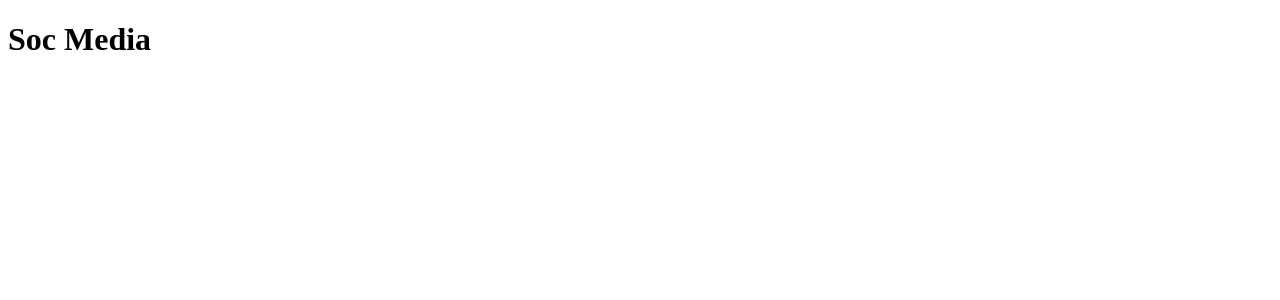
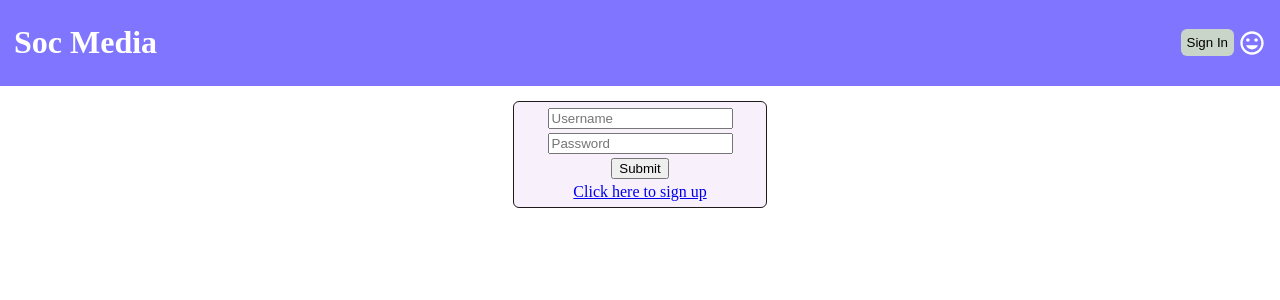
Before and after one commit to jackmaster110/soc-media-frontend, a React (Create React App) app: page /#/signIn in a window 1280 px wide. Shown: the top 300 px of the page. Built offline with nearby package versions, Linux system fonts and the light colour scheme.

Commit message:
Updated some stuff

```diff
--- a/package.json
+++ b/package.json
@@ -8,9 +8,11 @@
     "@types/react": "^17.0.15",
     "@types/react-dom": "^17.0.9",
     "@types/react-router-dom": "^5.1.8",
+    "axios": "^0.21.1",
     "node-sass": "6.0.0",
     "react": "^17.0.2",
     "react-dom": "^17.0.2",
+    "react-icons": "^4.2.0",
     "react-router-dom": "^5.2.0",
     "react-scripts": "4.0.3",
     "sass-loader": "^12.1.0",
--- a/src/App.tsx
+++ b/src/App.tsx
@@ -1,11 +1,33 @@
-import React from "react";
+import React, { useState } from "react";
+import { MdInsertEmoticon } from "react-icons/md";
+import { Link, Route, Switch } from "react-router-dom";
+import SignInForm from "./components/SignIn/SignInForm";
+import SignInOut from "./components/SignIn/SignInOut";
 
 function App() {
+    const [isLoggedIn, setIsLoggedIn] = useState<boolean>(false);
+
     return (
         <div className="app-container">
             <header className="app-header">
-                <h1>Soc Media</h1>
+                <Link className="heading-link" to="/">
+                    <h1>Soc Media</h1>
+                </Link>
+                <div className="sub-header">
+                    <SignInOut isSignedIn={isLoggedIn} />
+                    <MdInsertEmoticon className="icon header-icon smile-icon" />
+                </div>
             </header>
+            <div className="content">
+                <Switch>
+                    <Route exact path="/">
+                        <p>Test</p>
+                    </Route>
+                    <Route path="/signIn">
+                        <SignInForm />
+                    </Route>
+                </Switch>
+            </div>
         </div>
     );
 }
--- /dev/null
+++ b/src/components/SignIn/SignInForm.tsx
@@ -0,0 +1,47 @@
+import React, { useState } from "react";
+import { Link } from "react-router-dom";
+import axios from "axios";
+
+function SignInForm() {
+    const [formUsername, setFormUsername] = useState<string>();
+    const [formPassword, setFormPassword] = useState<string>();
+
+    const onUsernameChange = (event: React.ChangeEvent<HTMLInputElement>) => {
+        setFormUsername(event.currentTarget.value);
+    };
+
+    const onPasswordChange = (event: React.ChangeEvent<HTMLInputElement>) => {
+        setFormPassword(event.currentTarget.value);
+    };
+
+    const submitForm = (event: React.MouseEvent<HTMLInputElement>) => {
+        axios.get(process.env.BACKEND_URL + "/api/get-")
+    };
+
+    return (
+        <div className="form-container">
+            <form className="sign-in-form">
+                <input
+                    className="form-username"
+                    type="text"
+                    placeholder="Username"
+                    onChange={onUsernameChange}
+                />
+                <input
+                    className="form-password"
+                    type="password"
+                    placeholder="Password"
+                    onChange={onPasswordChange}
+                />
+                <input className="form-submit" type="submit" onClick={submitForm} />
+                <footer>
+                    <span>
+                        <Link to="/signUp">Click here to sign up</Link>
+                    </span>
+                </footer>
+            </form>
+        </div>
+    );
+}
+
+export default SignInForm;
--- /dev/null
+++ b/src/components/SignIn/SignInOut.tsx
@@ -0,0 +1,19 @@
+import React from "react";
+import { Link } from "react-router-dom";
+
+type SignInOutProps = {
+    isSignedIn: boolean;
+};
+
+function SignInOut({ isSignedIn }: SignInOutProps) {
+    var button;
+    if (isSignedIn) {
+        button = <button className="btn sign-btn sign-in-btn">Sign Out</button>;
+    } else {
+        button = <button className="btn sign-btn sign-out-btn">Sign In</button>;
+    }
+
+    return <Link to={isSignedIn ? "/signOut" : "/signIn"}>{button}</Link>;
+}
+
+export default SignInOut;
--- a/src/index.tsx
+++ b/src/index.tsx
@@ -1,11 +1,14 @@
-import React from 'react';
-import ReactDOM from 'react-dom';
-import './scss/index.scss';
-import App from './App';
+import React from "react";
+import ReactDOM from "react-dom";
+import "./scss/index.scss";
+import App from "./App";
+import { HashRouter as Router } from "react-router-dom";
 
 ReactDOM.render(
-  <React.StrictMode>
-    <App />
-  </React.StrictMode>,
-  document.getElementById('root')
+    <React.StrictMode>
+        <Router>
+            <App />
+        </Router>
+    </React.StrictMode>,
+    document.getElementById("root")
 );
--- a/src/scss/index.scss
+++ b/src/scss/index.scss
@@ -1,5 +1,89 @@
 @import "./globals.scss";
 
+body {
+    width: 100%;
+    height: 100%;
+    margin: 0;
+}
+
+.btn {
+    padding: 6px;
+    margin: 4px;
+    border: 0;
+    border-radius: 6px;
+
+    &:hover {
+        cursor: pointer;
+    }
+}
+
 .app-container {
+    width: 100%;
+    height: 100%;
+    margin: 0;
 
+    .app-header {
+        display: flex;
+        align-items: center;
+        justify-content: space-between;
+
+        padding: 3px 14px;
+        width: subtract(100%, 14px);
+
+        background-color: $blue;
+        color: white;
+
+        .heading-link {
+            color: white;
+            text-decoration: none;
+
+            &:visited {
+                color: white;
+                text-decoration: none;
+            }
+        }
+
+        .sub-header {
+            display: flex;
+            align-items: center;
+
+            .sign-btn {
+                background-color: $green;
+
+            }
+
+            .icon {
+                font-size: 28px;
+            }
+        }
+    }
+
+    .content {
+        padding: 15px;
+
+        .form-container {
+            display: flex;
+            flex-direction: column;
+            align-items: center;
+
+            .sign-in-form {
+                display: flex;
+                flex-direction: column;
+                align-items: center;
+                justify-content: space-evenly;
+
+                padding: 6px;
+
+                background-color: $magnolia;
+                border-radius: 6px;
+                border: 1px solid $black;
+
+                width: 240px;
+
+                input {
+                    margin-bottom: 4px;
+                }
+            }
+        }
+    }
 }
```
Also changed, not shown: src/components/Post.tsx (added, +11 -0 lines), 2 other files (tests, documents, lock files or other folders).
